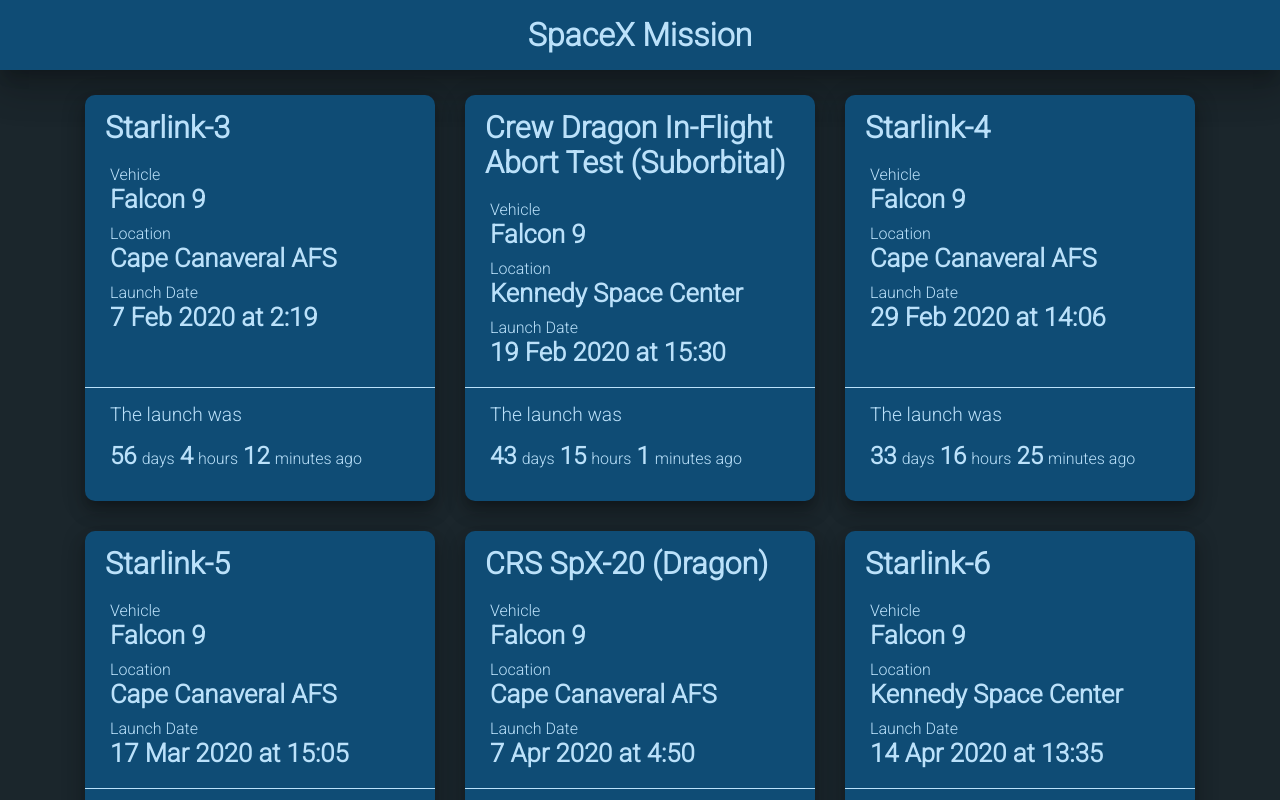
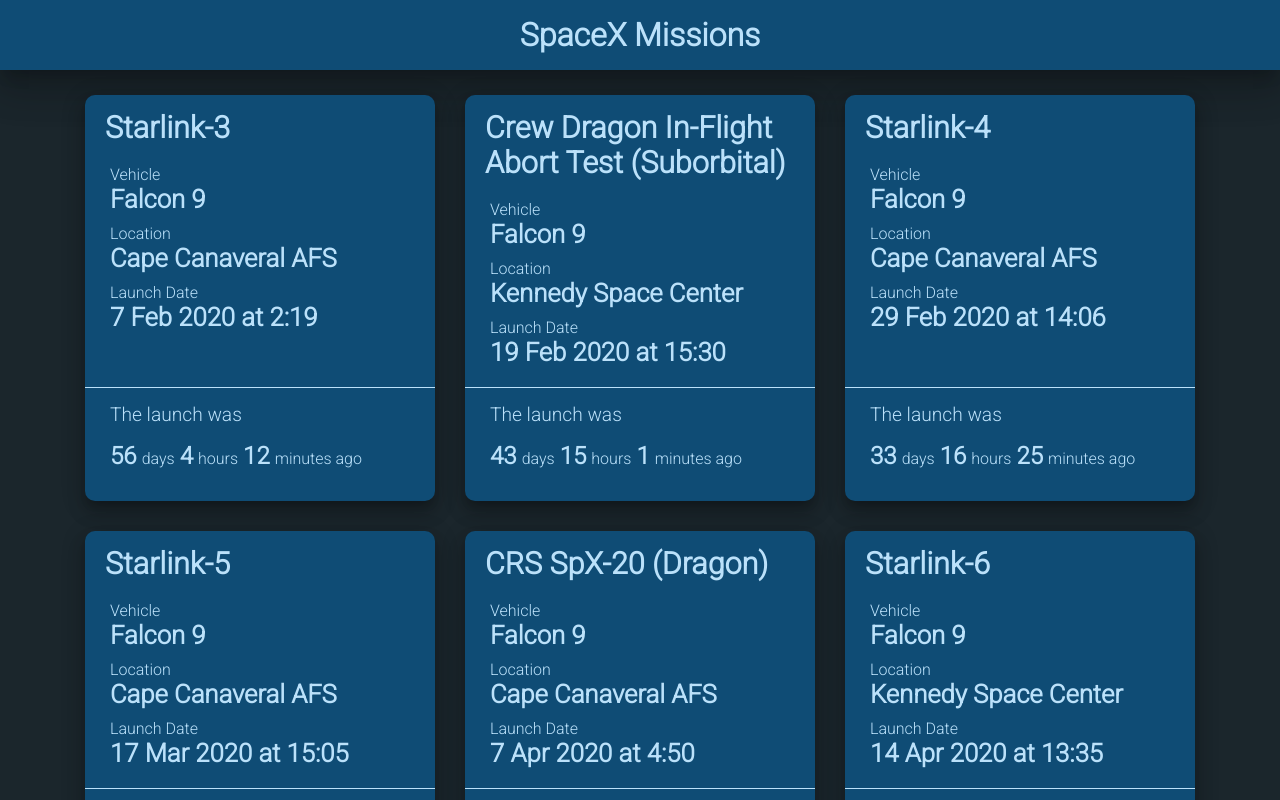
Before and after one commit to Furetur/jetbrains-tc-internship, a React (Create React App) app: page / in a window 1280 px wide. Shown: the top 800 px of the page. Built offline with nearby package versions, Linux system fonts and the light colour scheme.

Commit message:
changed header text

```diff
--- a/src/components/Header/Header.tsx
+++ b/src/components/Header/Header.tsx
@@ -4,7 +4,7 @@
 export default function Header(): ReactElement {
   return (
     <div className="Header">
-      <h1>SpaceX Mission</h1>
+      <h1>SpaceX Missions</h1>
     </div>
   );
 }
```
